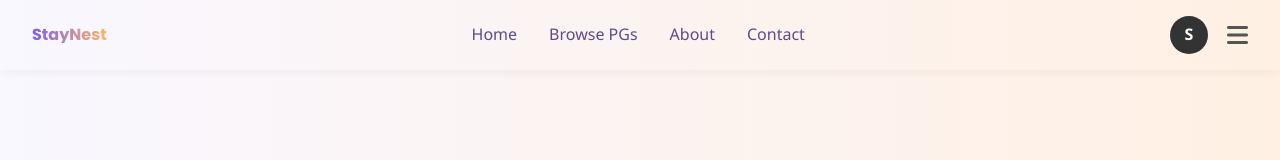
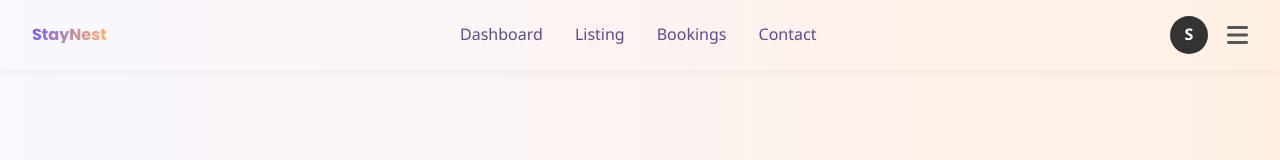
Before and after one commit to AshwiniArude/StayNest-frontend, a React (Create React App) app: page /owner/dashboard in a window 1280 px wide. Shown: the top 160 px of the page. Built offline with nearby package versions, Linux system fonts and the light colour scheme.

Commit message:
Ashwini - owner dashboard navbar updated

```diff
--- a/src/App.js
+++ b/src/App.js
@@ -50,7 +50,8 @@ function AppContent() {
     location.pathname.startsWith("/listing-bookings") ||
     location.pathname.startsWith("/owner/booking-details") ||
     location.pathname.startsWith("/account-settings-owner") ||
-    location.pathname.startsWith("/contact-support-owner");
+    location.pathname.startsWith("/contact-support-owner") ||
+    location.pathname.startsWith("/my-profile-owner");
   const isTenantDashboard = location.pathname.startsWith("/tenant/dashboard") || location.pathname.startsWith("/my-profile") || location.pathname.startsWith("/my-reviews");
 
   return (
--- a/src/components/OwnerNavbarDashboard.jsx
+++ b/src/components/OwnerNavbarDashboard.jsx
@@ -55,10 +55,10 @@ const OwnerNavbarDashboard = () => {
           <Link to="/">StayNest</Link>
         </div>
         <div className="navbar-center-links">
-          <Link to="/">Home</Link>
-          <Link to="/listings">Browse PGs</Link>
-          <Link to="/about">About</Link>
-          <Link to="/contact">Contact</Link>
+          <Link to="/owner/dashboard">Dashboard</Link>
+          <Link to="/owner/create-listing">Listing</Link>
+          <Link to="/manage-bookings">Bookings</Link>
+          <Link to="/contact-support-owner">Contact</Link>
         </div>
         <div className="navbar-auth">
           {/* Avatar and Menu Toggle Icon */}
--- a/src/pages/MyProfileOwner.jsx
+++ b/src/pages/MyProfileOwner.jsx
@@ -103,7 +103,6 @@ const MyProfileOwner = () => {
 
   return (
     <>
-      <OwnerNavbarDashboard />
       <div className="profile-container">
         {/* Header */}
         <section className="header-section">
```
Also changed, not shown: src/pages/ListingBookings.jsx (indentation only).
